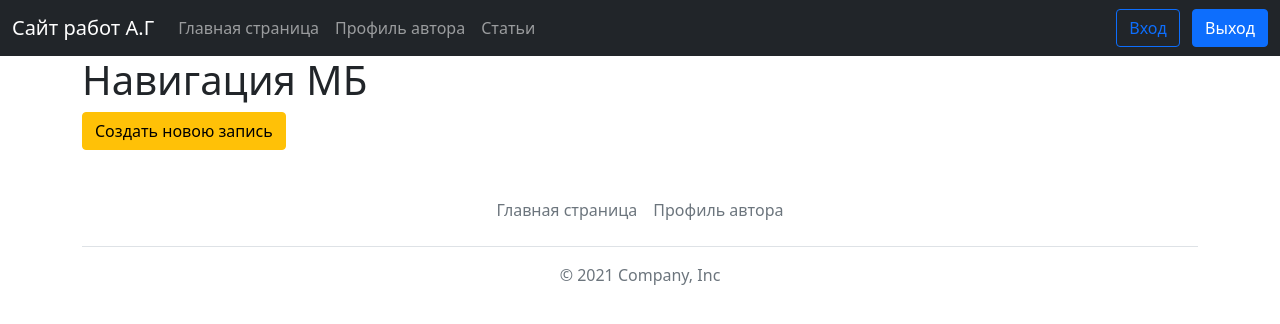
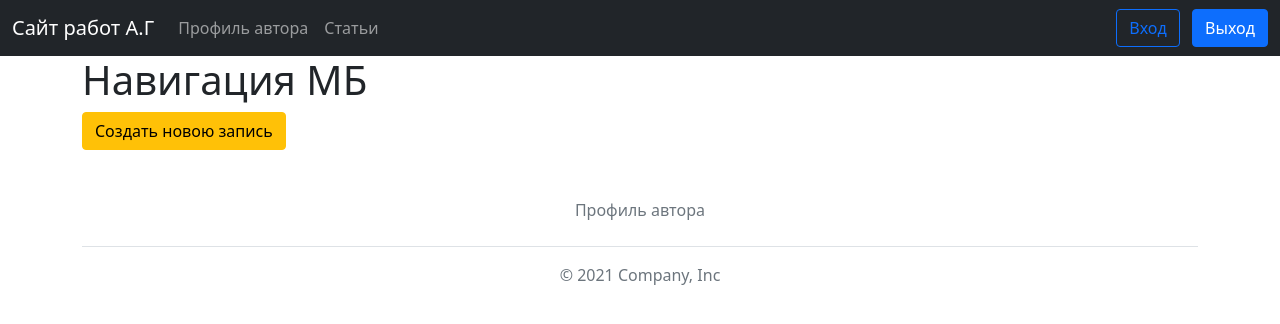
Before and after one commit to Topando/flask_blog, a Flask app: page /posts/1/del in a window 1280 px wide. Shown: the top 324 px of the page. Run offline with Flask 2, Linux system fonts and the light colour scheme; a user stored in the database is signed in; parts of the project's set-up code (start-up, migrations or seed data) failed here and were passed over.

Commit message:
почти f

```diff
--- a/app.py
+++ b/app.py
@@ -125,7 +125,7 @@ def register():
 @app.route('/')
 @app.route('/home')
 def index():
-    return render_template("home_page.html")
+    return redirect("/posts")
 
 
 @app.route('/posts')
--- a/templates/base.html
+++ b/templates/base.html
@@ -22,9 +22,6 @@
         <div class="collapse navbar-collapse" id="navbarsExample02">
             <ul class="navbar-nav me-auto">
                 <li class="nav-item">
-                    <a class="nav-link" aria-current="page" href="/">Главная страница</a>
-                </li>
-                <li class="nav-item">
                     <a class="nav-link" href="/profile">Профиль автора</a>
                 </li>
 
@@ -45,7 +42,6 @@
 
     <footer class="py-3 my-4">
         <ul class="nav justify-content-center border-bottom pb-3 mb-3">
-            <li class="nav-item"><a href="/" class="nav-link px-2 text-muted">Главная страница</a></li>
             <li class="nav-item"><a href="/profile" class="nav-link px-2 text-muted">Профиль автора</a></li>
         </ul>
         <p class="text-center text-muted">© 2021 Company, Inc</p>
```
